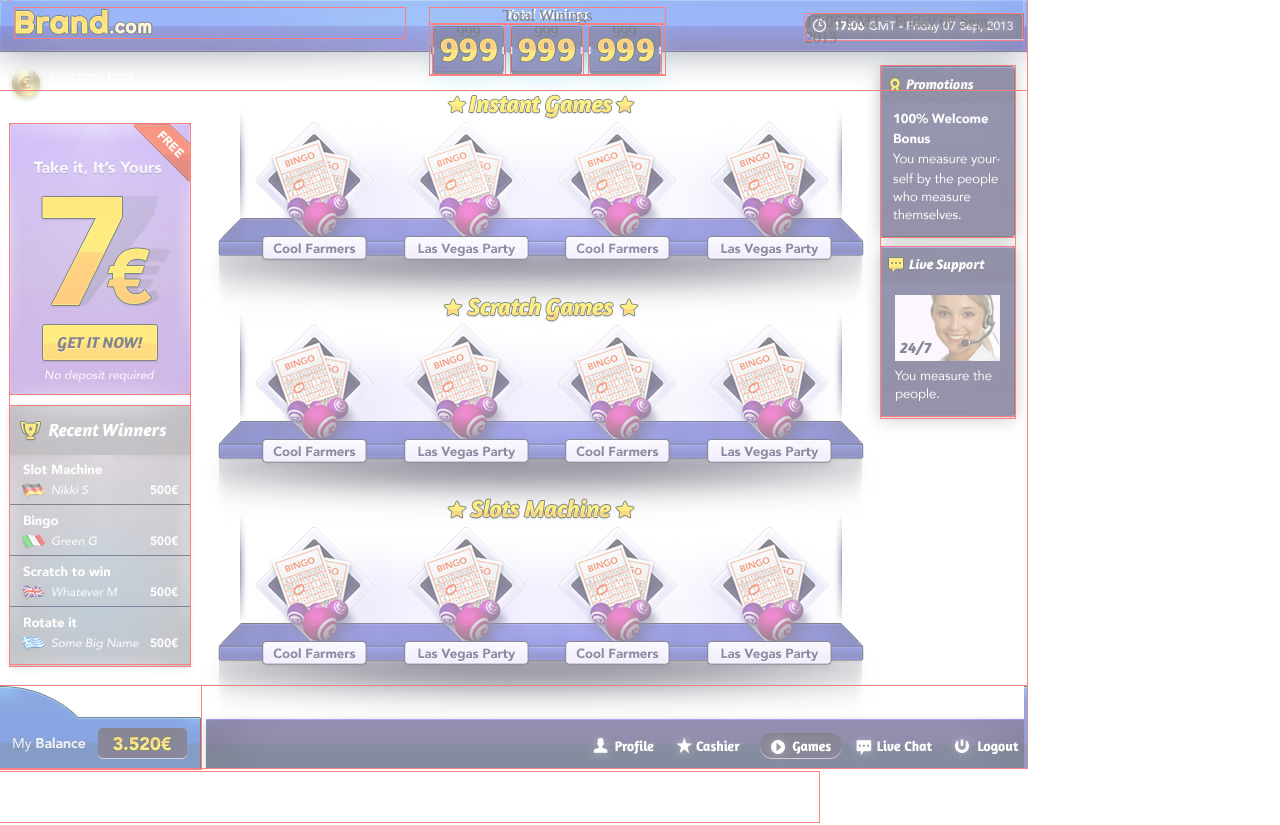
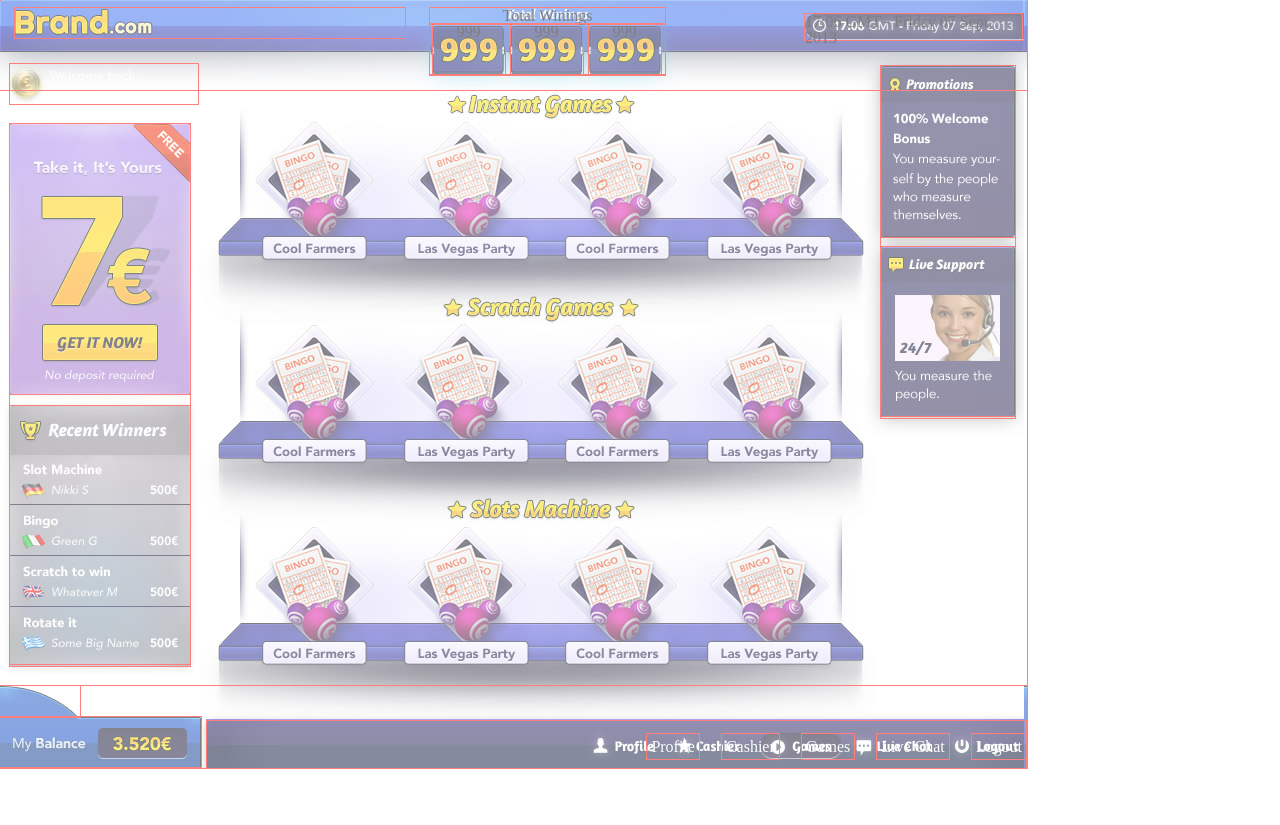
Before and after one commit to srgg6701/games, a PHP site: page / in a window 1280 px wide. After the commit the page ends 769 px from the top, so only its background shows below. Run offline with PHP 8.4, Linux system fonts and the light colour scheme.

Commit message:
Добавлены ячейки для пунктов нижнего меню.

```diff
--- a/index.php
+++ b/index.php
@@ -43,8 +43,15 @@
         <div id="live_support"></div>
     </div>
     <div id="bottom_menu">
+    	<div id="top_left"></div>
     	<div id="bottom_menu_left_side"></div>
-    	<div id="bottom_menu_right_side"></div>
+    	<div id="bottom_menu_right_side">
+	        <span id="bottom_menu_profile"><a href="#">Profile</a></span>
+	        <span id="bottom_menu_cashier"><a href="#">Cashier</a></span>
+	        <span id="bottom_menu_games"><a href="#">Games</a></span>
+	        <span id="bottom_menu_chat"><a href="#">Live Chat</a></span>
+	        <span id="bottom_menu_logout"><a href="#">Logout</a></span>
+        </div>
     </div>
 </div>
 </body>
--- a/stylesheets/test.css
+++ b/stylesheets/test.css
@@ -1,8 +1,10 @@
 @charset "utf-8";
 /* CSS Document */
-div{
+div,span{
 	box-shadow: 0 0 0 1px #F00;
 	box-sizing:border-box;
+}
+div{
 	position:absolute;
 }
 #wrapper {
@@ -51,7 +53,10 @@ div{
 		width: 217px;
 	}
 #welcome_back{
+	height:40px;
 	left:10px;
+	top: 64px;
+	width:188px;
 }
 
 #left_block{
@@ -94,18 +99,40 @@ div{
 	height:82px;
 	width:100%;
 }
+	#top_left,
+	#bottom_menu_left_side{
+		position:relative;
+	}
+
+	#top_left{
+		height:31px;
+		width:80px;
+	}
+
 	#bottom_menu_left_side,
 	#bottom_menu_right_side{
 		bottom:0;
 		display:inline-block;
-		position:relative;
 	}
 	#bottom_menu_left_side{
-		height: 83px;
+		height: 50px;
 		margin-right: 6px;
 		width:201px;
 	}
 	#bottom_menu_right_side{
-		height:50px;
+		height: 47px;
+		text-align:right;
+		padding: 18px 0;
 		width:819px;
 	}
+	#bottom_menu_right_side
+		>span{
+		margin-left: 19px;
+		padding:4px;
+	}
+	#bottom_menu_right_side
+		>span
+			a{
+		color:white;
+		text-decoration:none;
+	}
```
